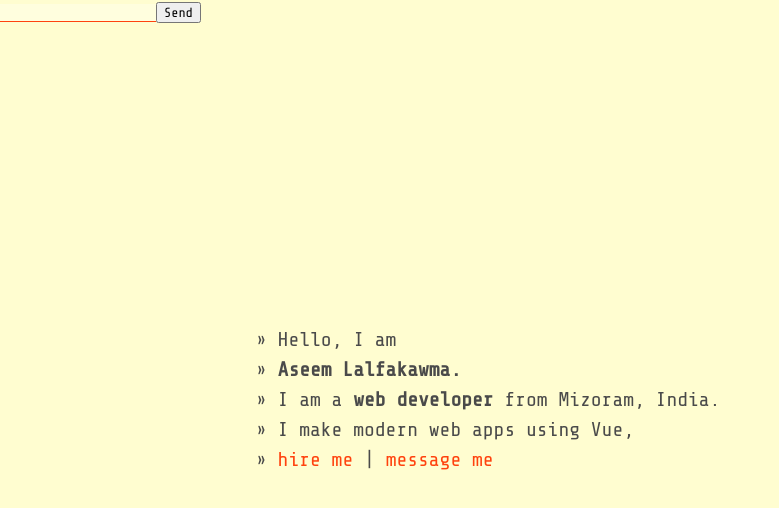
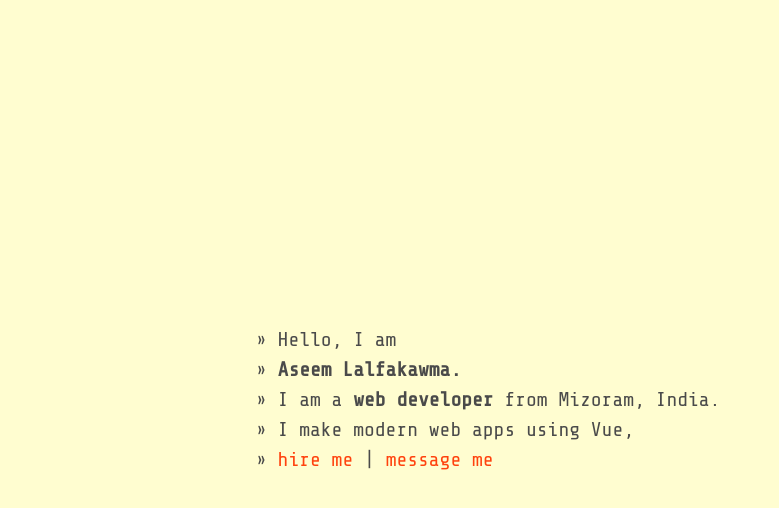
Before and after one commit to alalfakawma/alalfakawma.in, a React (Create React App) app: page / in a window 1280 px wide. Shown: the top 508 px of the page, without its empty margins (0-779 px from the left). Built offline with nearby package versions, Linux system fonts and the light colour scheme.

Commit message:
removed form troubleshooter

```diff
--- a/src/App.jsx
+++ b/src/App.jsx
@@ -8,10 +8,6 @@ class App extends Component {
     return (
       <Fragment>
         <MainContent />
-        <form name="contact" method="post" data-netlify="true">
-        	<input type="text" name="name"/>
-			<button type="submit">Send</button>
-        </form>
       </Fragment>
     );
   }
```
